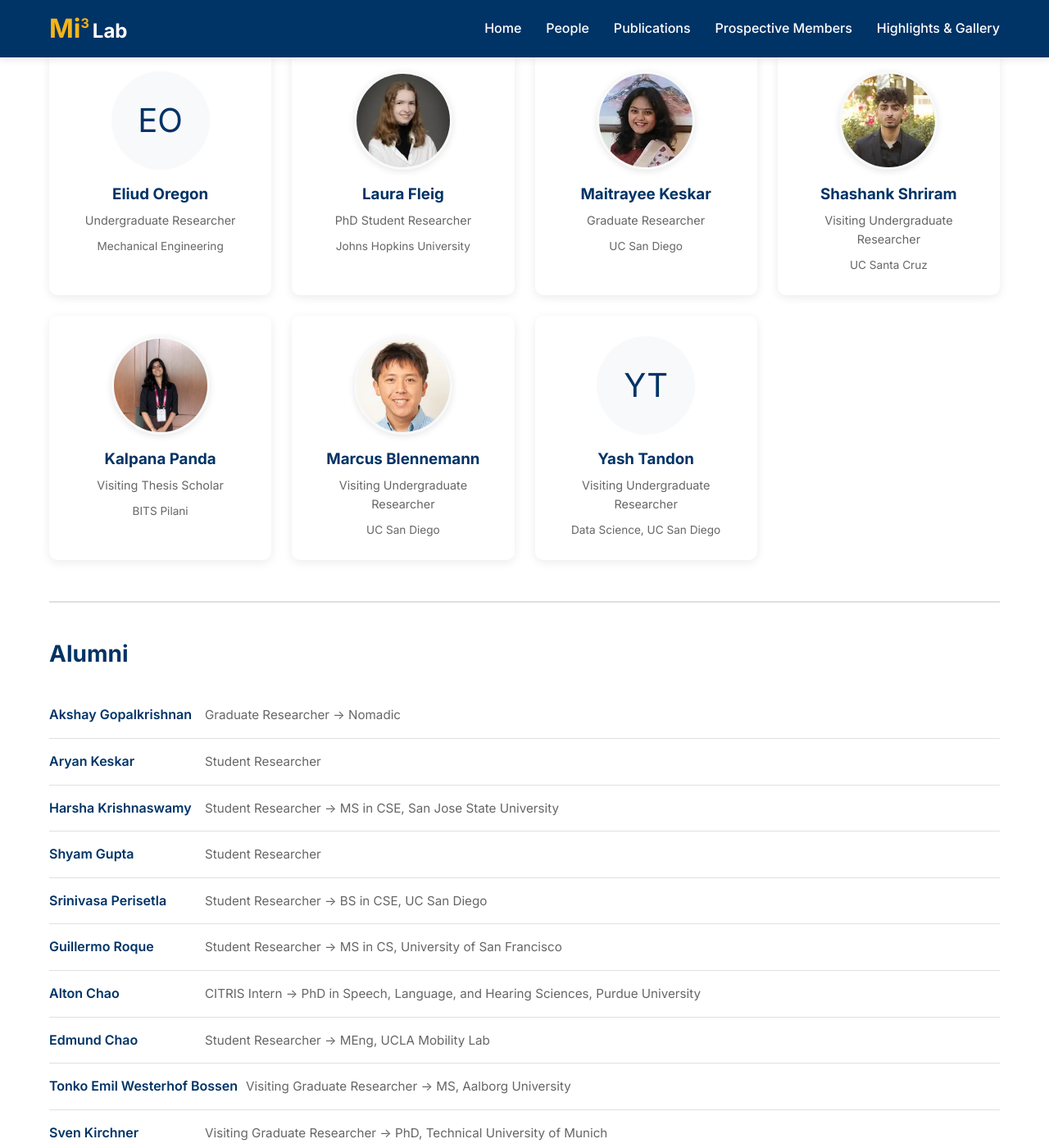
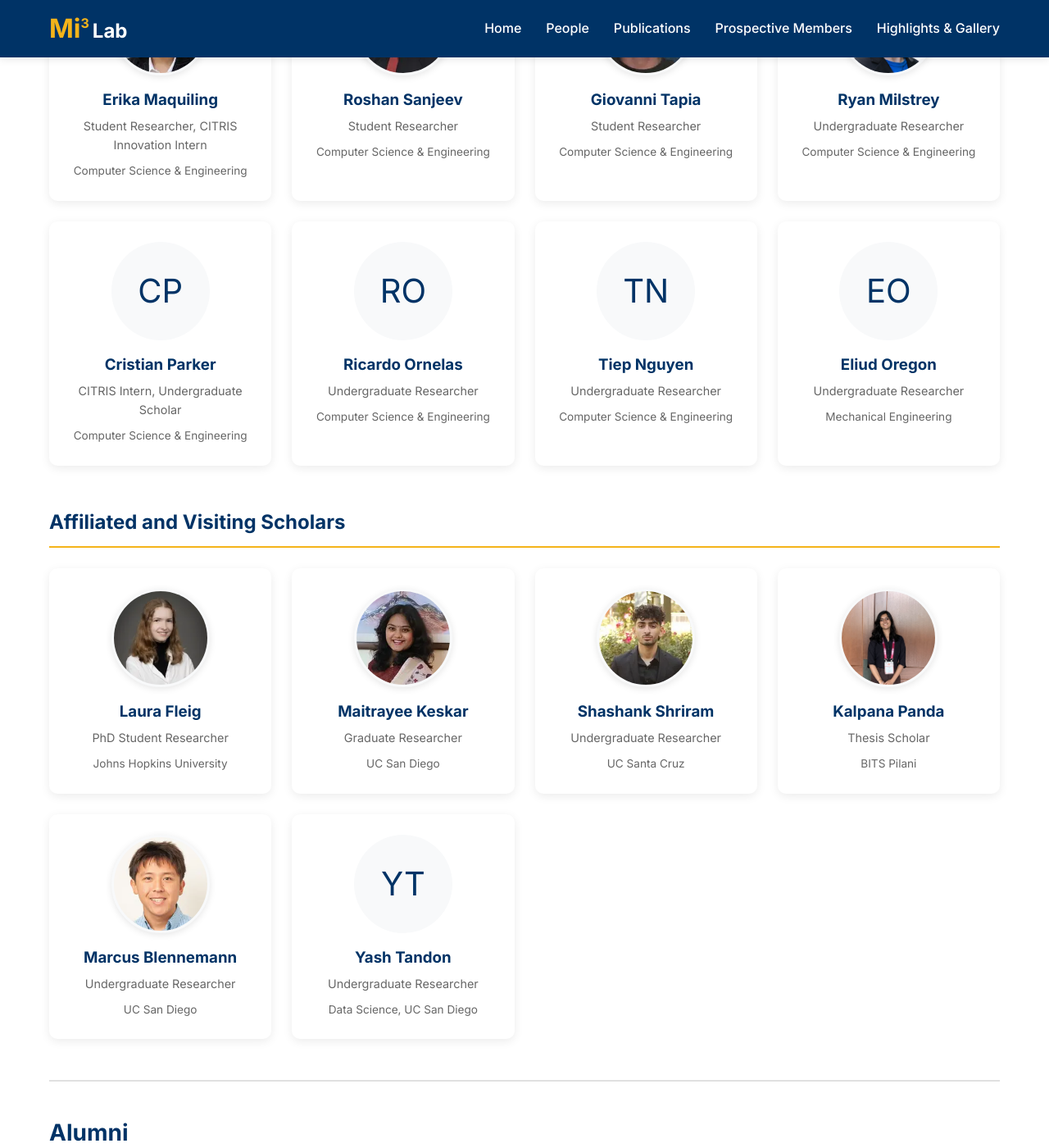
Before and after one commit to Mi3-Lab/mi3-lab.github.io, a Jekyll site: the page built from people.html, in a window 1280 px wide and 1400 px high, scrolled down 1278 px. Shown: the whole window at 82% size. Built offline with Jekyll 4.4.1, drawn with Linux system fonts in a browser that asks for light colours; some of the changed text lies outside the part shown.

Commit message:
Organize people page into sections
Separate people into distinct sections:
- Director (Ross Greer)
- Graduate Students (Wesley, Kianna, Angel, Parthib)
- Undergraduate Students (Erika, Roshan, Giovanni, Ryan, Cristian, Ricardo, Tiep, Eliud)
- Affiliated and Visiting Scholars (Laura, Maitrayee, Shashank, Kalpana, Marcus, Yash)

Also simplified role titles for affiliated scholars since their external status
is now indicated by the section header.

Co-Authored-By: Claude Opus 4.5 <noreply@anthropic.com>

```diff
--- a/people.html
+++ b/people.html
@@ -11,6 +11,7 @@ title: People
 </div>
 
 <div class="container">
+  <div class="people-section">
     <div class="people-grid flat">
       <div class="person-card">
         <img src="/assets/images/people/ross.webp" alt="Ross Greer" class="person-avatar">
@@ -19,7 +20,12 @@ title: People
         <p class="affiliation">Computer Science and Engineering<br>University of California, Merced</p>
         <p style="margin-top: 10px;"><a href="https://www.rossgreer.com">Personal Website</a></p>
       </div>
+    </div>
+  </div>
 
+  <div class="people-section">
+    <h2>Graduate Students</h2>
+    <div class="people-grid flat">
       <div class="person-card">
         <img src="/assets/images/people/wesley.webp" alt="Wesley Maia" class="person-avatar">
         <h3>Wesley Maia</h3>
@@ -47,7 +53,12 @@ title: People
         <p class="role">Graduate Student Researcher</p>
         <p class="affiliation">Computer Science & Engineering</p>
       </div>
+    </div>
+  </div>
 
+  <div class="people-section">
+    <h2>Undergraduate Students</h2>
+    <div class="people-grid flat">
       <div class="person-card">
         <img src="/assets/images/people/erika.webp" alt="Erika Maquiling" class="person-avatar">
         <h3>Erika Maquiling</h3>
@@ -103,7 +114,12 @@ title: People
         <p class="role">Undergraduate Researcher</p>
         <p class="affiliation">Mechanical Engineering</p>
       </div>
+    </div>
+  </div>
 
+  <div class="people-section">
+    <h2>Affiliated and Visiting Scholars</h2>
+    <div class="people-grid flat">
       <div class="person-card">
         <img src="/assets/images/people/laura.webp" alt="Laura Fleig" class="person-avatar">
         <h3>Laura Fleig</h3>
@@ -121,29 +137,30 @@ title: People
       <div class="person-card">
         <img src="/assets/images/people/shashank.webp" alt="Shashank Shriram" class="person-avatar">
         <h3>Shashank Shriram</h3>
-      <p class="role">Visiting Undergraduate Researcher</p>
+        <p class="role">Undergraduate Researcher</p>
         <p class="affiliation">UC Santa Cruz</p>
       </div>
 
       <div class="person-card">
         <img src="/assets/images/people/kalpana.jpeg" alt="Kalpana Panda" class="person-avatar">
         <h3>Kalpana Panda</h3>
-      <p class="role">Visiting Thesis Scholar</p>
+        <p class="role">Thesis Scholar</p>
         <p class="affiliation">BITS Pilani</p>
       </div>
 
       <div class="person-card">
         <img src="/assets/images/people/marcus.webp" alt="Marcus Blennemann" class="person-avatar">
         <h3>Marcus Blennemann</h3>
-      <p class="role">Visiting Undergraduate Researcher</p>
+        <p class="role">Undergraduate Researcher</p>
         <p class="affiliation">UC San Diego</p>
       </div>
 
       <div class="person-card">
         <div class="person-avatar">YT</div>
         <h3>Yash Tandon</h3>
-      <p class="role">Visiting Undergraduate Researcher</p>
+        <p class="role">Undergraduate Researcher</p>
         <p class="affiliation">Data Science, UC San Diego</p>
+      </div>
     </div>
   </div>
 
```
Lines whose indentation alone changed are shown as unchanged.
